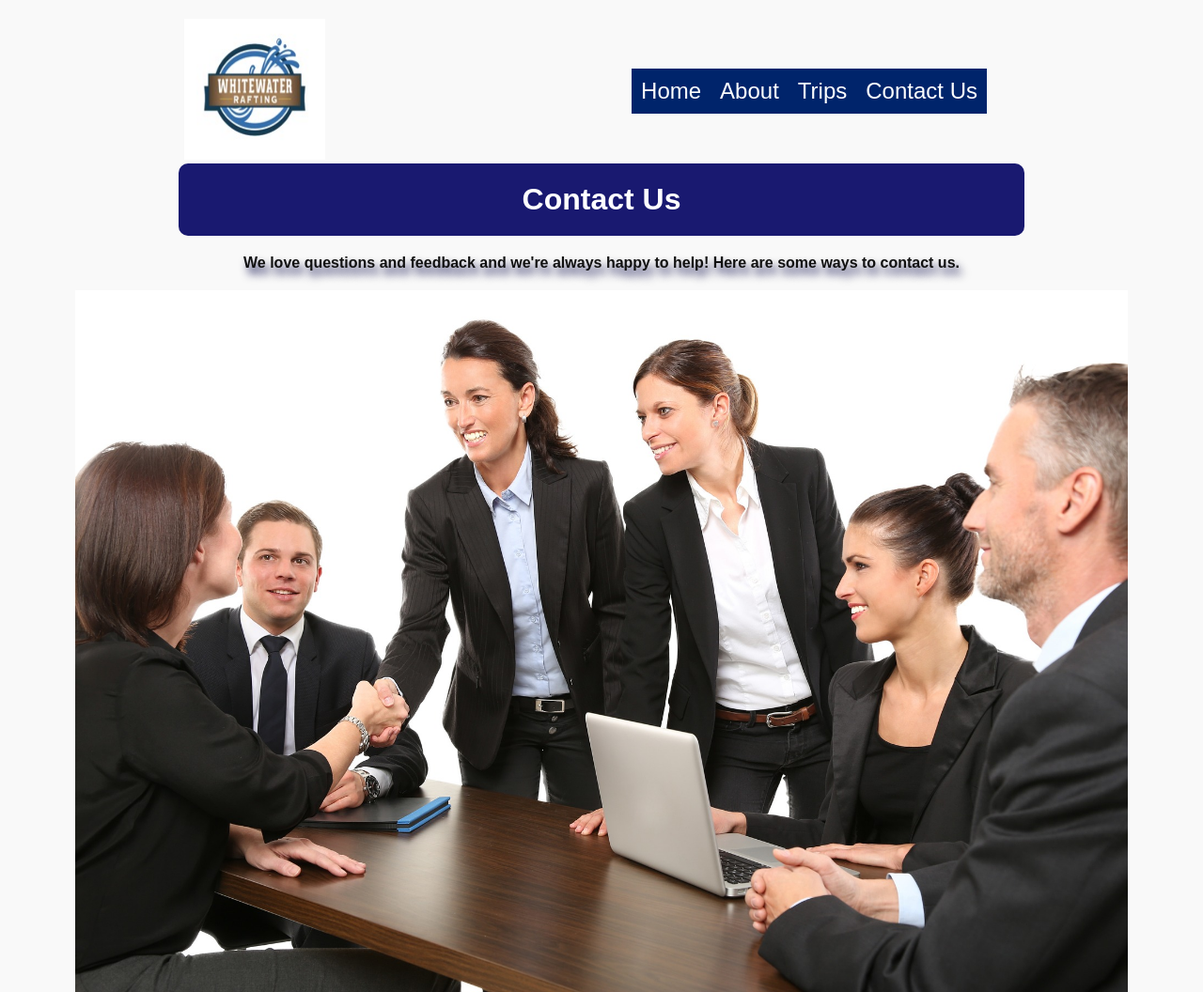
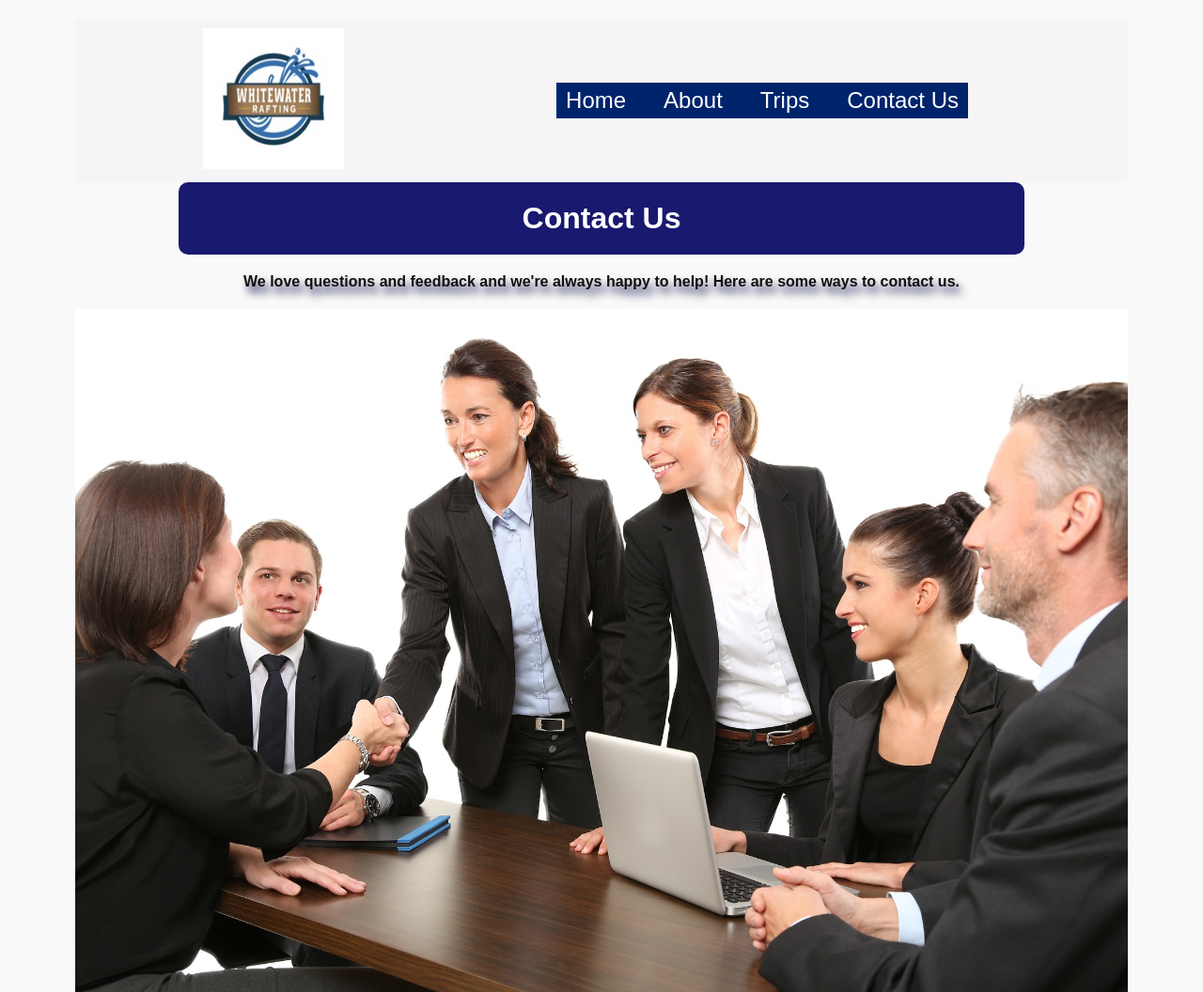
Before and after one commit to DavidicGeneration01/wdd130, a plain HTML site: page wwr/contact.html in a window 1280 px wide. Shown: the top 1056 px of the page at 94% size. Drawn offline with Linux system fonts and the light colour scheme.

Commit message:
index.html

```diff
--- a/wwr/contact.html
+++ b/wwr/contact.html
@@ -15,12 +15,14 @@
 
   <body>
     <header>
-      <div class="logo-box">
-        <img src="images/Picture1.jpg" alt="logo" width="150" height="150" />
-      </div>
 
-      <nav>
-        <ul class="navigation">
+      <nav class="navbar">
+
+        <div class="logo-box">
+          <img src="images/Picture1.jpg" alt="logo" width="150" height="150" />
+        </div>
+
+        <ul class="nav-links">
           <li><a href="index.html">Home</a></li>
           <li><a href="about.html">About</a></li>
           <li><a href="trips.html">Trips</a></li>
--- a/wwr/styles/contact.css
+++ b/wwr/styles/contact.css
@@ -21,7 +21,7 @@
         height: auto;
 }
 
-ul {
+/* ul {
     list-style-type: none;
     margin: 0;
     padding: 0;
@@ -47,12 +47,12 @@ li a {
 
 li a:hover:not(.active) {
     background-color: #111;
-}
+} */
 
 .active {
-    background-color: #04AA6D;
+    /* background-color: #04AA6D; */
 }
-
+/*
 header {
 
     display: flex;
@@ -62,12 +62,82 @@ header {
 
 header nav a {
     text-decoration: none;
-}
+} */
 
 /* .hero {
     position: relative;
     background-color: #191970;
 } */
+
+header {
+    background-color: whitesmoke;
+    color: white;
+    padding: 10px 20px;
+}
+
+.navbar {
+    display: grid;
+    grid-template-columns: 1fr auto;
+    align-items: center;
+}
+
+.logo {
+    font-size: 1.5em;
+}
+
+.nav-links {
+    list-style: none;
+    display: flex;
+    gap: 20px; /* Space between links */
+}
+
+.nav-links li {
+    display: inline;
+}
+
+.nav-links a {
+    color: white;
+    text-decoration: none;
+    padding: 5px 10px;
+    transition: background .3s;
+}
+
+.nav-links a:hover {
+    background-color: rgba(255, 255, 255, .2);
+    /* border-radius: 5px; */
+}
+
+ul {
+    list-style-type: none;
+    margin: 0;
+    padding: 0;
+    overflow: hidden;
+    background-color: #00246b;
+    font-size: 1.5rem;
+}
+
+nav {
+    padding-right: 150px;
+  }
+
+  li {
+    float: left;
+  }
+
+  li a {
+    display: block;
+    color: white;
+    padding: 10px 10px;
+    text-decoration: none;
+  }
+
+  li a:hover:not(.active) {
+    background-color: #111;
+  }
+
+  .active {
+    background-color: #04aa6d;
+  }
 
 .hero-msg {
     /* position: absolute; */
--- a/wwr/styles/index.css
+++ b/wwr/styles/index.css
@@ -26,20 +26,45 @@ body {
 }
 
 header {
-  display: flex;
-  align-items: center;
-  justify-content: space-between;
+  background-color: whitesmoke;
+  color: white;
+  padding: 10px 20px;
 }
 
-header nav a {
-  text-decoration: none;
+.navbar {
+  display: grid;
+  grid-template-columns: 1fr auto;
+  align-items: center;
 }
 
-.navigation ul li {
+
+.nav-links {
+  list-style: none;
+  display: flex;
+  gap: 20px; /* Space between links */
+}
+
+.nav-links li {
+  display: inline;
+}
+
+.nav-links a {
+  color: white;
+  text-decoration: none;
+  padding: 5px 10px;
+  transition: background .3s;
+}
+
+.nav-links a:hover {
+  background-color: rgba(255, 255, 255, 0.2);
+  /* border-radius: 5px; */
+}
+
+ul {
   list-style-type: none;
-  /* margin: 0; */
-  /* padding: 0; */
-
+  margin: 0;
+  padding: 0;
+  overflow: hidden;
   background-color: #00246b;
   font-size: 1.5rem;
 }
@@ -61,6 +86,10 @@ li a {
 
 li a:hover:not(.active) {
   background-color: #111;
+}
+
+.active {
+  background-color: #04aa6d;
 }
 
 .background-video {
--- a/wwr/styles/rafting.css
+++ b/wwr/styles/rafting.css
@@ -21,11 +21,64 @@
   height: auto;
 }
 
+
 header {
+
+  /* align-items: center; */
+  /* justify-content: space-between; */
+  /* border-bottom: 1px solid #ccc; */
+
+}
+/*
+header,
+main,
+footer {
+  padding: 0 45px;
+}
+
+
+header nav a {
+  text-decoration: none;
+}
+
+header nav a {
+  text-decoration: none;
+
+} */
+
+header {
+  background-color: whitesmoke;
+  color: white;
+  padding: 10px 20px;
+}
+
+.navbar {
   display: grid;
+  grid-template-columns: 1fr auto;
   align-items: center;
-  justify-content: space-between;
-  border-bottom: 1px solid #ccc;
+}
+
+
+.nav-links {
+  list-style: none;
+  display: flex;
+  gap: 20px; /* Space between links */
+}
+
+.nav-links li {
+  display: inline;
+}
+
+.nav-links a {
+  color: white;
+  text-decoration: none;
+  padding: 5px 10px;
+  transition: background .3s;
+}
+
+.nav-links a:hover {
+  background-color: rgba(255, 255, 255, 0.2);
+  /* border-radius: 5px; */
 }
 
 body {
@@ -45,15 +98,6 @@ main h2 {
   font-family: "Trebuchet MS", sans-serif;
 }
 
-header,
-main,
-footer {
-  padding: 0 45px;
-}
-
-header nav a {
-  text-decoration: none;
-}
 .hero {
   position: relative;
 }
@@ -147,17 +191,6 @@ li a:hover:not(.active) {
   background-color: #04aa6d;
 }
 
-header {
-  display: flex;
-  align-items: center;
-  justify-content: space-between;
-  border-bottom: 1px solid #ccc;
-}
-
-header nav a {
-  text-decoration: none;
-}
-
 .images {
   display: grid;
   justify-content: space-evenly;
```
Also changed, not shown: wwr/about.html (+6 -5 lines), wwr/index.html (+5 -5 lines).
